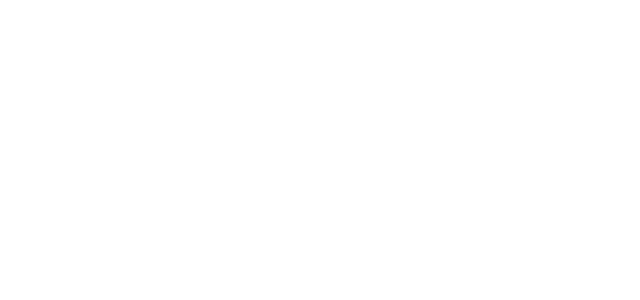
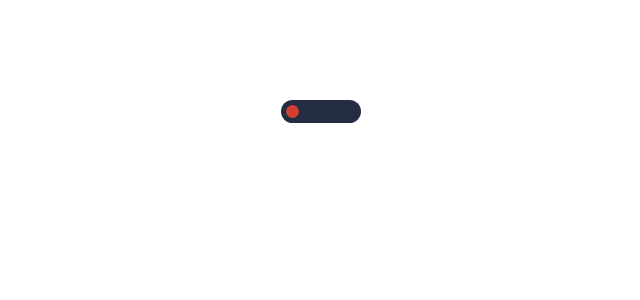
Before and after one commit to rahmadsubakti/calculator-frontendmentor, a React (Create React App) app: page / in a window 1280 px wide. Shown: the top 300 px of the page, without its empty margins (119-759 px from the left). Built offline with nearby package versions, Linux system fonts and the light colour scheme.

Commit message:
Add Theme switch and its implementation

```diff
--- a/src/components/Main.js
+++ b/src/components/Main.js
@@ -1,12 +1,27 @@
+import { useState } from 'react';
 
+import { ThemeSwitcher } from './units';
+
+import { ThemeContext, ThemeSwitchContext } from './MainContext';
 
 import './_Main.scss';
 
 const Main = () => {
+  let [theme, setTheme] = useState("1");
+
+  const handleTheme = e => {
+    const value = e.target.value;
+    setTheme(value);
+  }
 
   return (
-    <main>
-    </main>
+    <ThemeSwitchContext.Provider value={handleTheme}>
+      <ThemeContext.Provider value={theme}>
+        <main>
+          <ThemeSwitcher />
+        </main>
+      </ThemeContext.Provider>
+    </ThemeSwitchContext.Provider>
   )
 }
 
--- /dev/null
+++ b/src/components/MainContext.js
@@ -0,0 +1,4 @@
+import { createContext } from "react";
+
+export const ThemeContext = createContext(null);
+export const ThemeSwitchContext = createContext(null);
--- a/src/components/_Main.scss
+++ b/src/components/_Main.scss
@@ -5,3 +5,38 @@
   color: $theme1-text-btn;
   box-shadow: 0 5px 0 $theme1-key-shadow;
 }
+
+.scr-theme1 {
+  background-color: $theme1-screen-bg;
+  color: $theme1-text;
+}
+
+.switch-theme1 {
+  background-color: $theme1-toggle-bg;
+  transition: 0.2s;
+
+  .toggle {
+    background-color: $theme1-key-primary-bg;
+    transition: 0.2s;
+  }
+}
+
+.switch-theme2 {
+  background-color: $theme2-toggle-bg;
+  transition: 0.2s;
+
+  .toggle {
+    background-color: $theme2-key-primary-bg;
+    transition: 0.2s;
+  }
+}
+
+.switch-theme3 {
+  background-color: $theme3-toggle-bg;
+  transition: 0.2s;
+
+  .toggle {
+    background-color: $theme3-key-primary-bg;
+    transition: 0.2s;
+  }
+}
--- /dev/null
+++ b/src/components/units/Screen/Screen.js
@@ -0,0 +1,12 @@
+import "./_Screen.scss"
+
+const Screen = ({className}) => {
+  className = className ? " " + className : "";
+  return (
+    <div className={"screen" + className}>
+      <h1>399,981</h1>
+    </div>
+  )
+}
+
+export default Screen;
--- /dev/null
+++ b/src/components/units/Screen/_Screen.scss
@@ -0,0 +1,7 @@
+.screen {
+  border-radius: 10px;
+
+  h1 {
+    text-align: right;
+  }
+}
--- /dev/null
+++ b/src/components/units/ThemeSwitcher/ThemeSwitcher.js
@@ -0,0 +1,22 @@
+import { useContext } from 'react';
+
+import { ThemeContext, ThemeSwitchContext } from 'components/MainContext';
+
+import './_ThemeSwitcher.scss';
+
+const ThemeSwitcher = () => {
+  let theme = useContext(ThemeContext);
+  let handleClick = useContext(ThemeSwitchContext);
+  theme = " switch-theme" + theme;
+
+  return (
+    <div className={"theme-switch" + theme}>
+      <input type="radio" name="theme" value="1" id="" onClick={handleClick} />
+      <input type="radio" name="theme" value="2" id="" onClick={handleClick} />
+      <input type="radio" name="theme" value="3" id="" onClick={handleClick} />
+      <span className="toggle"></span>
+    </div>
+  )
+}
+
+export default ThemeSwitcher;
--- /dev/null
+++ b/src/components/units/ThemeSwitcher/_ThemeSwitcher.scss
@@ -0,0 +1,44 @@
+$width: 80px;
+
+.theme-switch {
+  margin-left: 400px;
+  margin-top: 100px;
+  width: $width;
+  padding: 5px;
+  background-color: yellow;
+  border-radius: 20px;
+  display: flex;
+  justify-content: space-between;
+  position: relative;
+
+  [type="radio"] {
+    cursor: pointer;
+    opacity: 0;
+    z-index: 1;
+
+    &:first-of-type:checked ~ .toggle {
+      transform: translateX(0);
+    }
+
+    &:nth-of-type(2):checked ~ .toggle {
+      transform: translateX(calc(((($width - 10px) - (13px * 3)) / 2) + 13px));
+      // ($container-width-paddingleft&right) - (widthRadio * numRadio / numGapRadio) + widthRadio
+    }
+
+    &:last-of-type:checked ~ .toggle {
+      transform: translateX(57px);
+    }
+  }
+
+  .toggle {
+    position: absolute;
+    left: 5px;
+    top: 5px;
+    width: 13px;
+    height: 13px;
+    border-radius: 50%;
+    background-color: green;
+    transition: 0.2s;
+    z-index: 1;
+  }
+}
--- a/src/components/units/index.js
+++ b/src/components/units/index.js
@@ -1,3 +1,5 @@
 import Button from "./Button/Button";
+import Screen from "./Screen/Screen";
+import ThemeSwitcher from "./ThemeSwitcher/ThemeSwitcher";
 
-export {Button};
+export {Button, Screen, ThemeSwitcher};
--- a/src/styles/_colors.scss
+++ b/src/styles/_colors.scss
@@ -7,6 +7,7 @@ $theme1-key-primary-bg: hsl(6, 63%, 50%);
 $theme1-key-primary-shadow: hsl(6, 70%, 34%);
 $theme1-key-bg: hsl(30, 25%, 89%);
 $theme1-key-shadow: hsl(28, 16%, 65%);
+$theme1-keypad-bg: hsl(223, 31%, 20%);
 $theme1-text-btn: hsl(221, 14%, 31%);
 $theme1-text: hsl(0, 0%, 100%);
 
@@ -19,6 +20,7 @@ $theme2-key-primary-bg: hsl(25, 98%, 40%);
 $theme2-key-primary-shadow: hsl(25, 99%, 27%);
 $theme2-key-bg: hsl(45, 7%, 89%);
 $theme2-key-shadow: hsl(35, 11%, 61%);
+$theme2-keypad-bg: hsl(0, 5%, 81%);
 $theme2-text-btn: hsl(60, 10%, 19%);
 $theme2-text: hsl(0, 0%, 100%);
 
@@ -31,5 +33,6 @@ $theme3-key-primary-bg: hsl(176, 100%, 44%);
 $theme3-key-primary-shadow: hsl(177, 92%, 70%);
 $theme3-key-bg: hsl(268, 47%, 21%);
 $theme3-key-shadow: hsl(290, 70%, 36%);
+$theme3-keypad-bg: hsl(268, 71%, 12%);
 $theme3-text-btn: hsl(52, 100%, 62%);
 $theme3-text: hsl(198, 20%, 13%);
--- a/src/styles/style.scss
+++ b/src/styles/style.scss
@@ -4,6 +4,7 @@
   box-sizing: border-box;
   padding: 0;
   border: 0;
+  margin: 0;
 }
 
 html {
```
